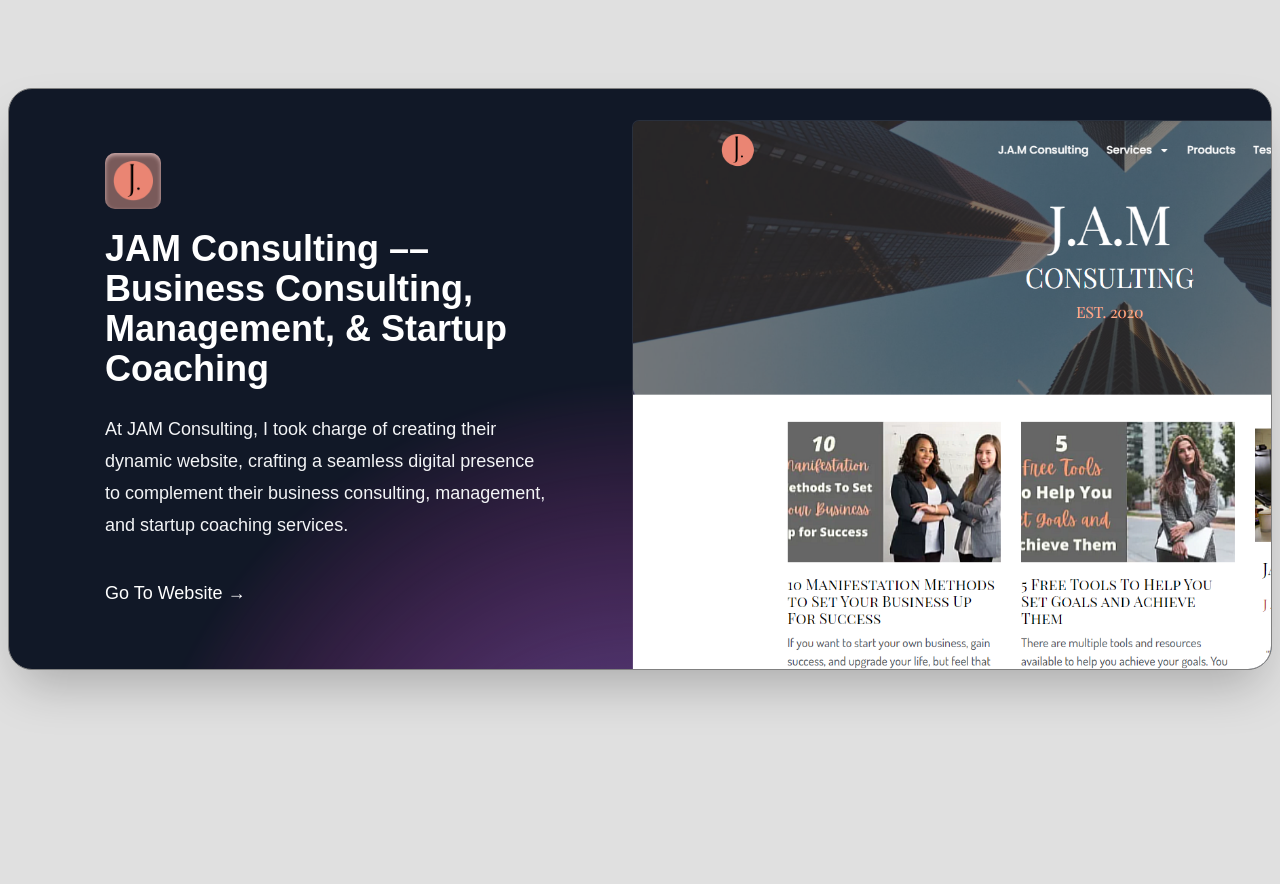
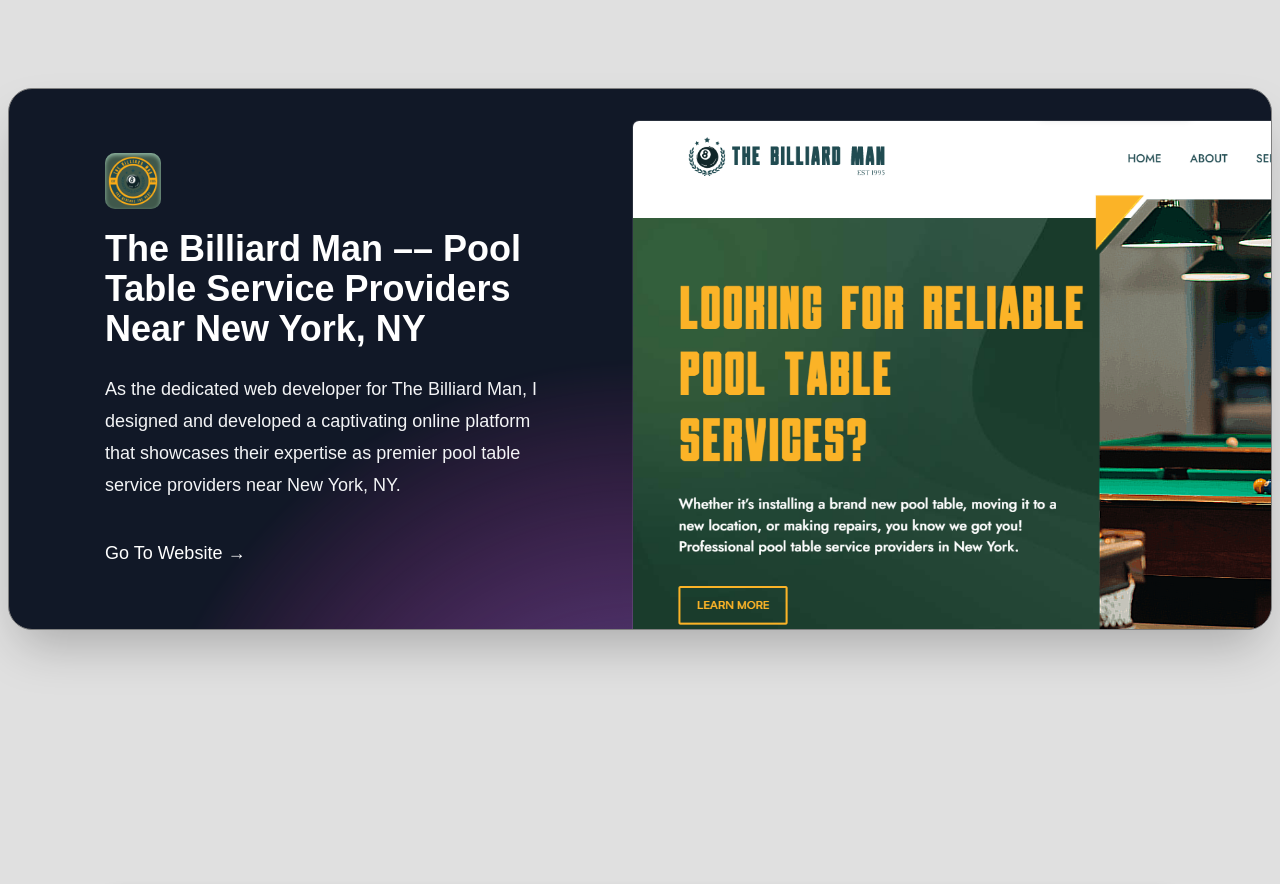
Before and after one commit to Abbbtle/kenneth-basjan-portfolio-website, a React (Vite) app: page / in a window 1280 px wide. Shown: the part 4620-5504 px from the top of the page. Built offline with nearby package versions, Linux system fonts and the light colour scheme.

Commit message:
Added second past project card to previous work section.

```diff
--- a/src/components/Work.jsx
+++ b/src/components/Work.jsx
@@ -55,7 +55,7 @@
                   />
               </div>
               <h2 className="text-[30px] font-bold text-white sm:text-4xl">
-              JAM Consulting –– Business Consulting, Management, & Startup Coaching
+                JAM Consulting –– Business Consulting, Management, & Startup Coaching
               </h2>
               <p className="mt-6 text-lg leading-8 text-gray-100">
                 At JAM Consulting, I took charge of creating their dynamic website, crafting a seamless digital
@@ -97,24 +97,24 @@
               </defs>
             </svg>
             <div className="mx-auto max-w-md text-center lg:mx-0 lg:flex-auto lg:py-16 lg:text-left">
-              <div className='bg-[#795a5a] mb-5 rounded-[10px] w-14 h-14 items-center flex justify-center shadow-inner shadow-[#d1afaf]'>
+              <div className='bg-[#40584b] mb-5 rounded-[10px] w-14 h-14 items-center flex justify-center shadow-inner shadow-[#96bea9]'>
                   <img
-                    src= {jam_favicon}
+                    src= {tbm_favicon}
                     alt="JAM Favicon"
                     width={50}
                     height={50}
                   />
               </div>
               <h2 className="text-[30px] font-bold text-white sm:text-4xl">
-              JAM Consulting –– Business Consulting, Management, & Startup Coaching
+                The Billiard Man –– Pool Table Service Providers Near New York, NY
               </h2>
               <p className="mt-6 text-lg leading-8 text-gray-100">
-                At JAM Consulting, I took charge of creating their dynamic website, crafting a seamless digital
-                presence to complement their business consulting, management, and startup coaching services.
+                As the dedicated web developer for The Billiard Man, I designed and developed a captivating online
+                platform that showcases their expertise as premier pool table service providers near New York, NY.
               </p>
               <div className="mt-10 flex items-center justify-center gap-x-6 lg:justify-start">
 
-                <a href="https://meetjanicepatterson.com" className="text-lg font-normal leading-6 text-white" target="_blank" rel="noopener noreferrer">
+                <a href="https://thebilliardman.com" className="text-lg font-normal leading-6 text-white" target="_blank" rel="noopener noreferrer">
                   Go To Website <span aria-hidden="true">→</span>
                 </a>
               </div>
@@ -122,8 +122,8 @@
             <div className="relative mt-16 h-80 lg:mt-8">
               <img
                 className="absolute left-0 top-0 w-[60rem] max-w-none rounded-md bg-white/5 ring-1 ring-white/10"
-                src= {jam}
-                alt="JAM Consulting Home Screen"
+                src= {billiard}
+                alt="The Billiard Man Home Screen"
                 width={1824}
                 height={1080}
               />
```
